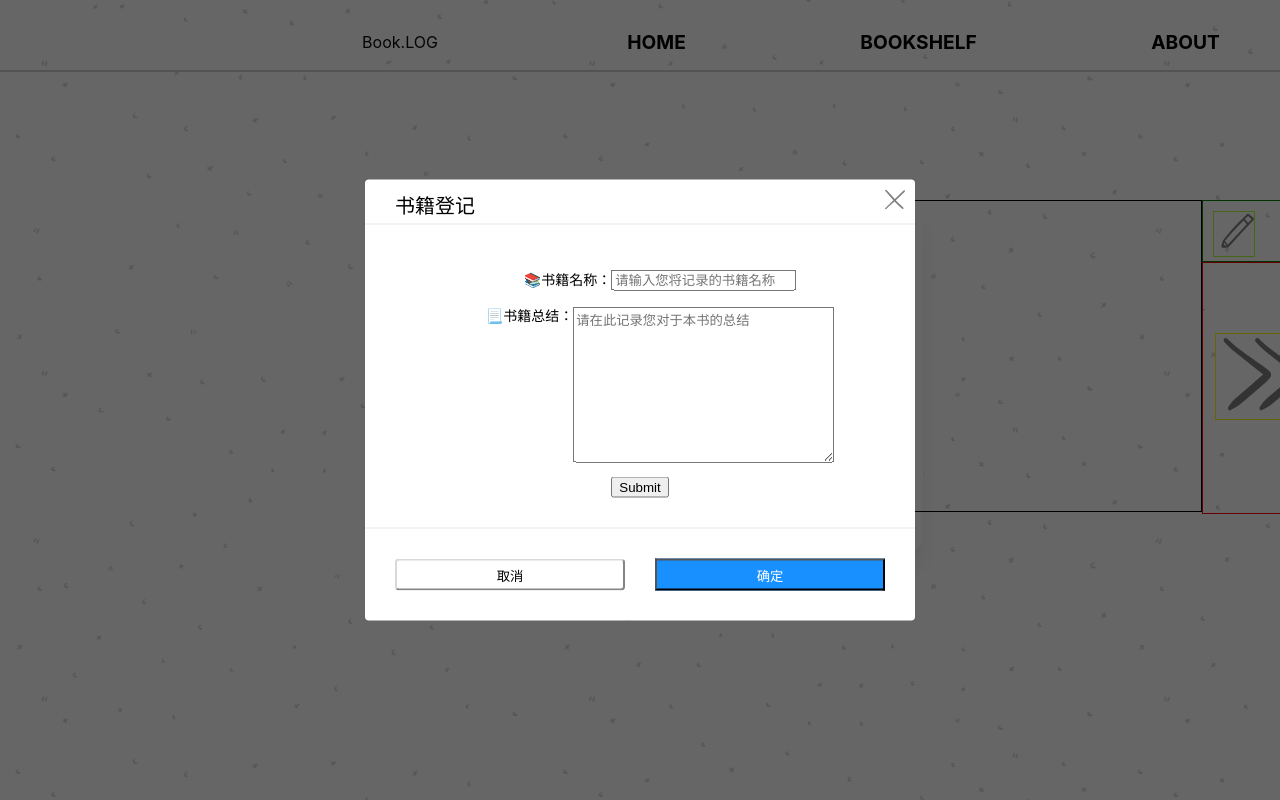
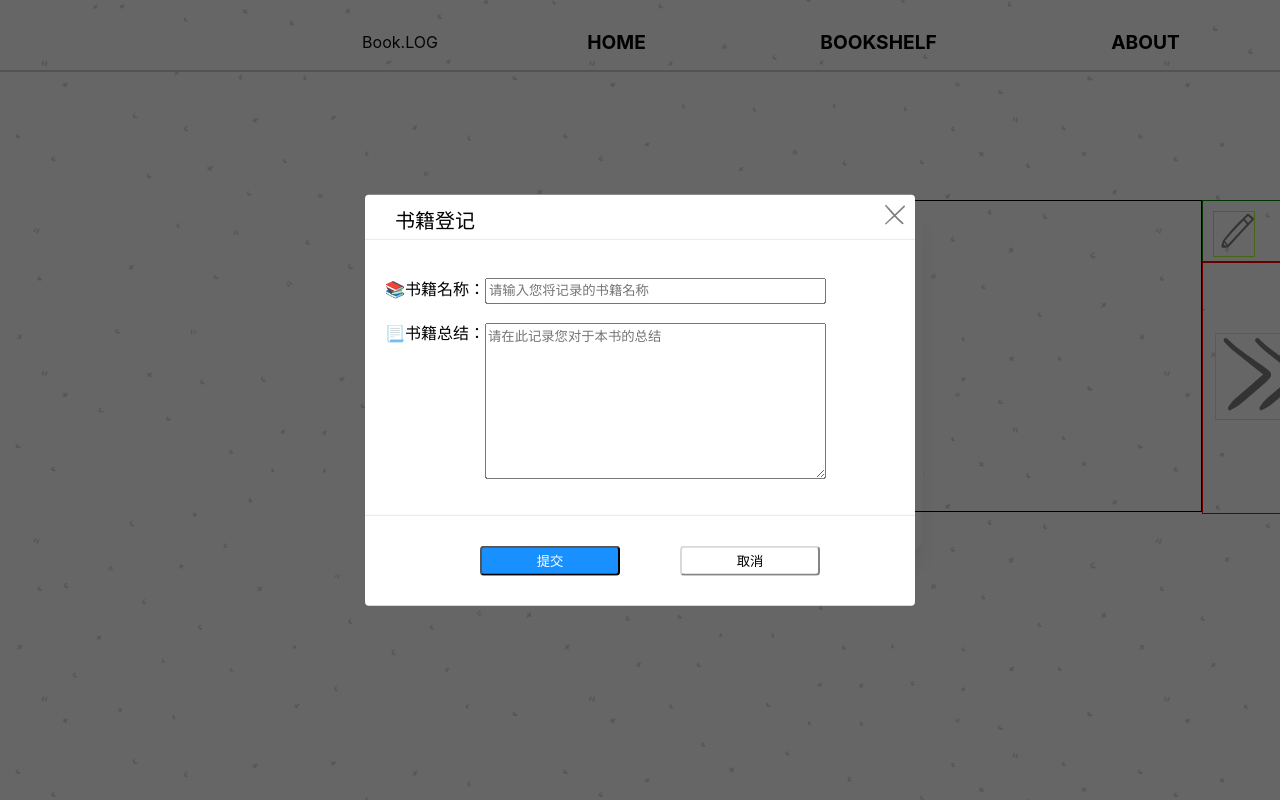
Before and after one commit to farodia/BookSummaryBlog, a React (Create React App) app: page / in a window 1280 px wide. Both pictures are taken after a click on the element 1234 px from the left and 234 px from the top of the page. Shown: the top 800 px of the page. Built offline with nearby package versions, Linux system fonts and the light colour scheme.

Commit message:
[jingyi]change the layout of the edit form modal

```diff
--- a/src/components/FormContent.tsx
+++ b/src/components/FormContent.tsx
@@ -1,17 +1,21 @@
 import React from "react";
+import '../modal.css'
 
 const FormContent = () => {
     return (
         <form>
+            <div className="modal-body">
                 <ul>
                     📚书籍名称：
-                <input required type="text" placeholder="请输入您将记录的书籍名称" name="bookTitle"/>
+                    <input className="title-content" required type="text" placeholder="请输入您将记录的书籍名称" name="bookTitle"/>
                 </ul>
                 <ul className="ul-textarea">
                     📃书籍总结：
-                <textarea required placeholder="请在此记录您对于本书的总结" rows={10} cols={30} name="bookSummary"/>
+                    <textarea required placeholder="请在此记录您对于本书的总结" rows={10} cols={40} name="bookSummary"/>
                 </ul>
-            <input type="submit" value="Submit"/>
+            </div>
+            <input type="submit" value="提交" className="modal-confirm-btn"/>
+            <input type="submit" value="取消" className="modal-cancel-btn" />
         </form>
     );
 }
--- a/src/components/FormModal.tsx
+++ b/src/components/FormModal.tsx
@@ -29,13 +29,13 @@ export const FormModal: FC<FormModalProps> = ({
             <div className="modal-mask"/>
             <div className="modal-container">
                 <HeaderPartOfModal onClose={onCancel}/>
-                <div className="modal-body">
+                <div>
                     {children}
                 </div>
-                <div className="modal-footer">
-                    <button className="modal-cancel-btn btn" onClick={onCancel}>{cancelText}</button>
-                    <button className="modal-confirm-btn btn" onClick={onOk}>{okText}</button>
-                </div>
+                {/*<div className="modal-footer">*/}
+                {/*    <button className="modal-cancel-btn btn" onClick={onCancel}>{cancelText}</button>*/}
+                {/*    <button className="modal-confirm-btn btn" onClick={onOk}>{okText}</button>*/}
+                {/*</div>*/}
             </div>
         </div>)
 }
--- a/src/modal.css
+++ b/src/modal.css
@@ -38,9 +38,10 @@
 .modal-close:hover path{
     fill: black;
 }
+
 .modal-body {
-    padding: 30px;
-    font-size: 14px;
+    padding: 20px;
+    font-size: 16px;
     border-bottom: 1px solid #e8e8e8;
 }
 
@@ -56,14 +57,31 @@
     text-align: center;
 }
 
-.modal-footer .modal-cancel-btn {
+.modal-cancel-btn {
+
     background: white;
-    margin-right: 30px;
+    margin: 30px 0 30px 40px;
     border-color: #d9d9d9;
     border-radius: 4px;
+    width: 140px;
+    height: 30px;
 }
 
-.modal-footer .modal-confirm-btn {
+.modal-confirm-btn {
     background: #1890ff;
     color: white;
+    margin: 30px 20px 30px 20px;
+    border-radius: 4px;
+    width: 140px;
+    height: 30px;
 }
+
+ul {
+    text-align: left;
+    padding-left: 0;
+}
+
+.title-content {
+    width: 333px;
+    height: 20px;
+}
```
Also changed, not shown: src/App.tsx (+0 -11 lines). Lines whose indentation alone changed are shown as unchanged.
